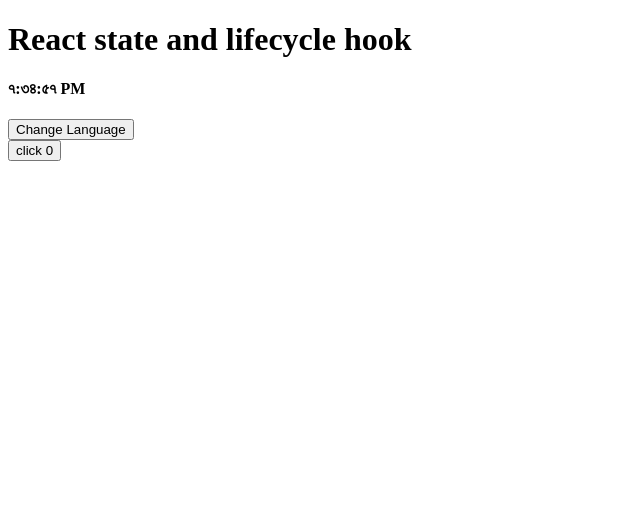
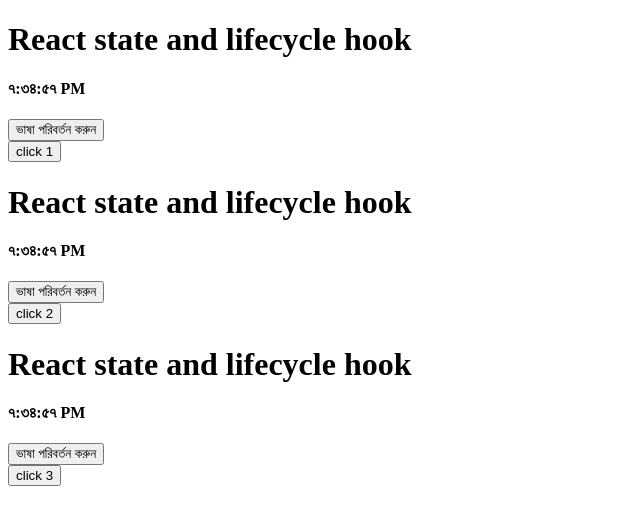
Before and after one commit to manahidbhuiyan/myApp, a React (Vite) app: page / in a window 1280 px wide. Shown: the top 524 px of the page, without its empty margins (0-640 px from the left). Built offline with nearby package versions, Linux system fonts and the light colour scheme.

Commit message:
react conditional , list and keys

```diff
--- a/src/App.jsx
+++ b/src/App.jsx
@@ -1,10 +1,8 @@
-import Clock from './component/Clock'
+import ClockList from "./component/ClockList";
 function App() {
-  console.log("app renderd")
-
-  return (
-    <Clock locale='bn-BD' count='0' />
-  )
+  const quantitys = [1, 2, 3]
+  return <ClockList quantities={quantitys} ></ClockList>
 }
 
-export default App
+
+export default App;
--- a/src/component/Button.jsx
+++ b/src/component/Button.jsx
@@ -1,24 +1,21 @@
 import React from "react";
 
 class Button extends React.Component {
+  shouldComponentUpdate(nextProps) {
+    const { change: currentChange, locale: currentLocale } = this.props;
+    const { change: nextChange, locale: nextLocale } = nextProps;
 
-    shouldComponentUpdate(nextProps){
-        const {change:currentChange, locale:currentLocale} = this.props
-        const {change:nextChange, locale:nextLocale} = nextProps
+    if (currentChange === nextChange && currentLocale === nextLocale) {
+      return false;
+    }
+    return true;
+  }
 
-        if(currentChange === nextChange && currentLocale === nextLocale){
-            return false
-        }
-        return true
-    }
-
-    render(){
-        console.log("button renderd")
-        const { change, locale } = this.props
-        return(
-            <button onClick={ () => change(locale)} >Change Language</button>
-        )
-    }
+  render() {
+    const { change, locale, enable } = this.props;
+    if(!enable) return null
+    return <button onClick={() => change(locale)}> {locale === 'en-US' ? ' ভাষা পরিবর্তন করুন' : 'Change Language'}</button>;
+  }
 }
 
-export default Button
+export default Button;
--- a/src/component/Clock.jsx
+++ b/src/component/Clock.jsx
@@ -5,16 +5,18 @@
 class Clock extends React.Component {
   // values assign in state-----
   // class component er moddhe state e value rakhte hole constructor use korte hoy
-  constructor(props) {
-    // constructor er moddhe super call korte hoy
-    super(props);
-    this.state = {
-      date: new Date(),
-      locale: 'bn-BD',
-      times: 0
-    };
-    this.changeTime = this.changeTime.bind(this)
-  }
+  // constructor(props) {
+  //   // constructor er moddhe super call korte hoy
+  //   super(props);
+  //   this.state = {
+  //     date: new Date(),
+  //     locale: "bn-BD",
+  //     times: 0,
+  //   };
+  //   this.changeTime = this.changeTime.bind(this);
+  // }
+
+  state = { date: new Date(), locale: 'bn-BD', times: this.props.count }
 
   // class component er state k recall korar jonno use hoy componentdidMount
   componentDidMount() {
@@ -33,31 +35,40 @@
     });
   }
 
-  handleClick = () => {
-    console.log("this.state.locale",this.state.locale)
+  handleClick = (locale) => {
     this.setState({
-      locale: this.state.locale == 'bn-BD' ? 'en-US' : 'bn-BD'
-    })
-  }
+        locale,
+    });
+};
 
-  changeTime (){
+  changeTime = () => {
     this.setState({
-      times: this.state.times + 1
-    })
+      times: this.state.times + 1,
+    });
   }
 
   render() {
-    console.log("clock renderd")
-
-    const { date, locale, times} = this.state
+    const { date, locale, times } = this.state;
+    // let button
+    // if(locale === "en-US"){
+    //   console.log("locale",locale)
+    //   button = (<Button change={this.handleClick} locale="bn-BD"></Button>)
+    // }else{
+    //   console.log("locale 2",locale)
+    //   button = (<Button change={this.handleClick} locale="en-US"></Button>)
+    // }
     return (
       <>
         <h1 className="header">React state and lifecycle hook</h1>
-        <h4 className="text">
-          {date.toLocaleTimeString(locale)}
-        </h4>
-        <Button change={this.handleClick} locale="en-US" ></Button> <br />
-        <button onClick={this.changeTime} > click { times } </button>
+        <h4 className="text">{date.toLocaleTimeString(locale)}</h4>
+
+        { locale === 'en-US' ?
+        (<Button change={this.handleClick} locale="bn-BD" enable={false}/>) :
+        (<Button change={this.handleClick} locale="en-US" enable />)
+        }
+
+         <br />
+        <button onClick={this.changeTime}> click {times} </button>
       </>
     );
   }
--- /dev/null
+++ b/src/component/ClockList.jsx
@@ -0,0 +1,14 @@
+import Clock from "./Clock";
+
+export default function ClockList({quantities = []}){
+    console.log("quantities",quantities)
+    return(
+        <div>
+            { quantities.map((item) =>(
+               <>
+               <Clock locale="bn-BD" count={item} />
+               </>
+            ))}
+        </div>
+    )
+}
```
Also changed, not shown: src/main.jsx (+6 -6 lines).
